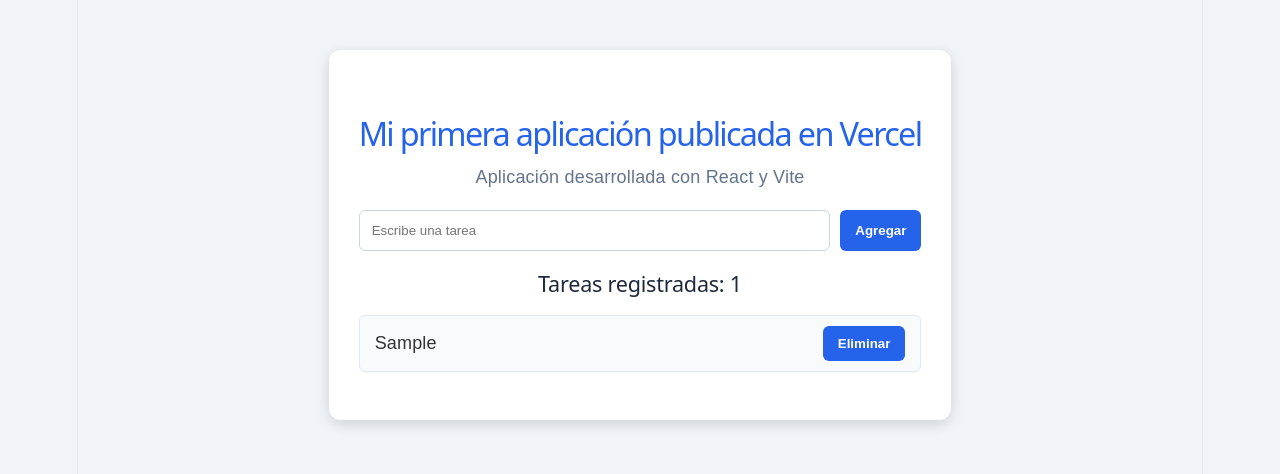
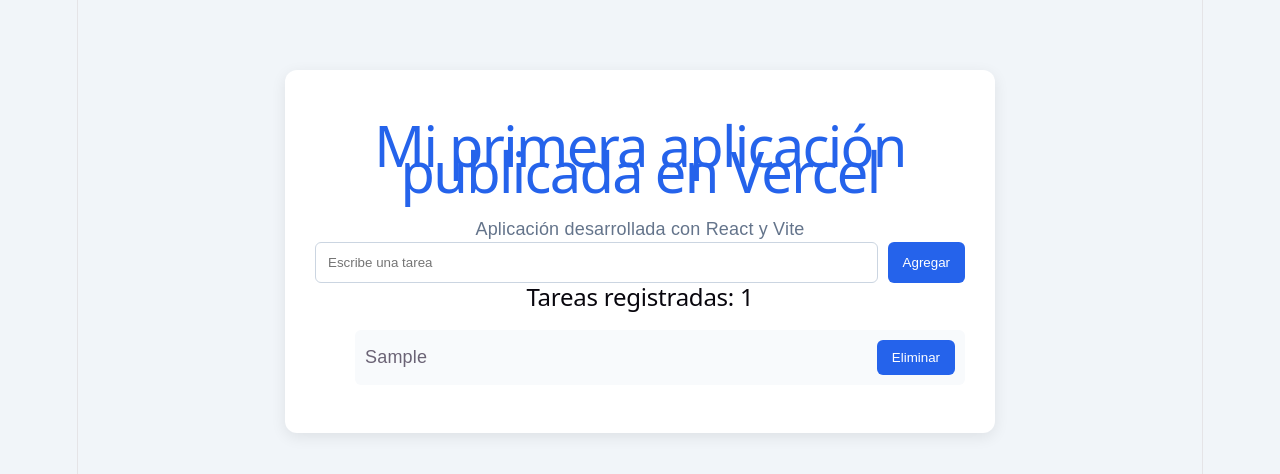
Before and after one commit to luisdacorredorva-cell/mi-primera-app, a React (Vite) app: page / in a window 1280 px wide. Both pictures are taken after typing "Sample" into the empty fields and a click on the button "Agregar". Shown: the top 474 px of the page. Built offline with nearby package versions, Linux system fonts and the light colour scheme.

Commit message:
Corregir formulario y contador de tareas

```diff
--- a/src/App.css
+++ b/src/App.css
@@ -1,37 +1,31 @@
 body {
   margin: 0;
   font-family: Arial, sans-serif;
-  background-color: #f1f5f9;
-  color: #333333;
+  background: #f1f5f9;
 }
 
 .contenedor {
   max-width: 650px;
-  margin: 50px auto;
+  margin: 70px auto;
   padding: 30px;
   background: white;
   border-radius: 12px;
-  box-shadow: 0 4px 15px rgba(0, 0, 0, 0.15);
+  box-shadow: 0 4px 15px #00000015;
 }
 
 h1 {
   color: #2563eb;
   text-align: center;
-  font-size: 1.8rem;
-  line-height: 1.3; /* Ajusta la separación entre líneas del título */
-  margin-bottom: 10px;
 }
 
 p {
   text-align: center;
   color: #64748b;
-  margin-bottom: 20px;
 }
 
 .formulario {
   display: flex;
   gap: 10px;
-  margin-bottom: 20px;
 }
 
 input {
@@ -39,8 +33,6 @@ input {
   padding: 12px;
   border: 1px solid #cbd5e1;
   border-radius: 6px;
-  background-color: #ffffff;
-  color: #1e293b;
 }
 
 button {
@@ -50,19 +42,6 @@ button {
   background: #2563eb;
   color: white;
   cursor: pointer;
-  font-weight: bold;
-}
-
-h2 {
-  color: #1e293b !important; /* Fuerza el color oscuro para que sea legible */
-  text-align: center;
-  font-size: 1.2rem;
-  margin-top: 15px;
-}
-
-ul {
-  padding: 0;
-  list-style: none;
 }
 
 li {
@@ -70,9 +49,7 @@ li {
   justify-content: space-between;
   align-items: center;
   margin: 10px 0;
-  padding: 10px 15px;
+  padding: 10px;
   background: #f8fafc;
-  border: 1px solid #e2e8f0;
   border-radius: 6px;
-  color: #333333;
 }
--- a/src/App.jsx
+++ b/src/App.jsx
@@ -5,43 +5,49 @@ function App() {
   const [tareas, setTareas] = useState([])
   const [nuevaTarea, setNuevaTarea] = useState('')
 
-  const agregarTarea = (e) => {
-    e.preventDefault()
+  const agregarTarea = () => {
     if (nuevaTarea.trim() === '') return
 
-    setTareas((prevTareas) => [
-      ...prevTareas,
-      { id: Date.now(), nombre: nuevaTarea.trim() }
+    setTareas([
+      ...tareas,
+      { id: Date.now(), nombre: nuevaTarea }
     ])
+
     setNuevaTarea('')
   }
 
   const eliminarTarea = (id) => {
-    setTareas((prevTareas) => prevTareas.filter((tarea) => tarea.id !== id))
+    setTareas(tareas.filter(tarea => tarea.id !== id))
   }
 
   return (
     <main className="contenedor">
       <h1>Mi primera aplicación publicada en Vercel</h1>
+
       <p>Aplicación desarrollada con React y Vite</p>
 
-      <form className="formulario" onSubmit={agregarTarea}>
+      <div className="formulario">
         <input
           type="text"
           placeholder="Escribe una tarea"
           value={nuevaTarea}
           onChange={(e) => setNuevaTarea(e.target.value)}
         />
-        <button type="submit">Agregar</button>
-      </form>
+
+        <button onClick={agregarTarea}>
+          Agregar
+        </button>
+      </div>
 
       <h2>Tareas registradas: {tareas.length}</h2>
 
       <ul>
-        {tareas.map((tarea) => (
+        {tareas.map(tarea => (
           <li key={tarea.id}>
-            <span>{tarea.nombre}</span>
-            <button onClick={() => eliminarTarea(tarea.id)}>Eliminar</button>
+            {tarea.nombre}
+            <button onClick={() => eliminarTarea(tarea.id)}>
+              Eliminar
+            </button>
           </li>
         ))}
       </ul>
```
